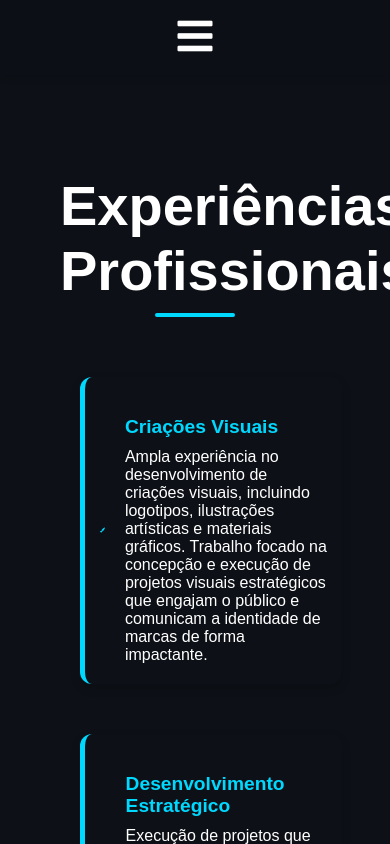
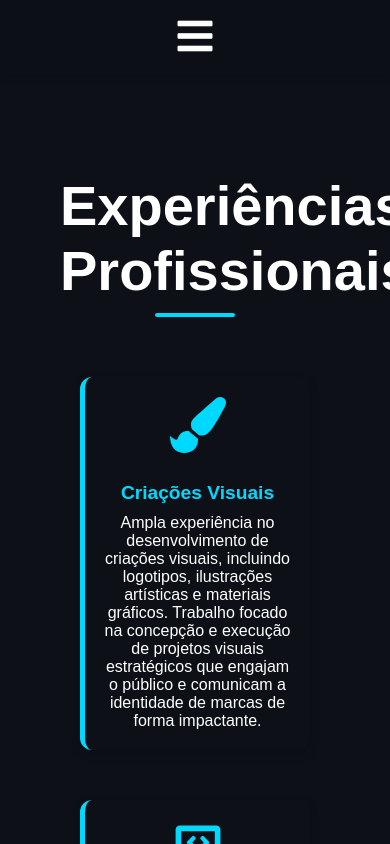
Before and after one commit to biondi06/portifolio, a React (Create React App) app: page /experience in a window 390 px wide. Shown: the top 844 px of the page. Built offline with nearby package versions, Linux system fonts and the light colour scheme.

Commit message:
experiencia

```diff
--- a/src/styles/experience.css
+++ b/src/styles/experience.css
@@ -64,31 +64,26 @@
   color: var(--primary-text);
 }
 
-@media (max-width: 1024px) {
-  .experience-content {
-    grid-template-columns: 1fr 1fr;
-  }
-}
-
+/* Ajustes apenas no mobile */
 @media (max-width: 768px) {
   .experience-content {
-    grid-template-columns: 1fr;
-  }
-}
-
-@media (max-width: 768px) {
-  .experience-content {
-    grid-template-columns: 1fr;
+    grid-template-columns: 1fr; /* Um card por linha no mobile */
     padding: 20px;
+    justify-items: center; /* Centraliza os cards no mobile */
   }
 
   .experience-card {
     padding: 20px 15px;
     margin-bottom: 20px;
+    text-align: center; /* Centraliza o conteúdo no mobile */
+    flex-direction: column; /* Alinha o conteúdo em coluna no mobile */
+    align-items: center; /* Centraliza ícone e texto */
   }
 
   .experience-icon {
-    font-size: 3rem;
+    font-size: 3.5rem; /* Ícone menor no mobile */
+    margin-bottom: 10px; /* Espaço abaixo do ícone */
+    margin-right: 0; /* Remove o espaçamento lateral no ícone */
   }
 
   .section-title {
```
